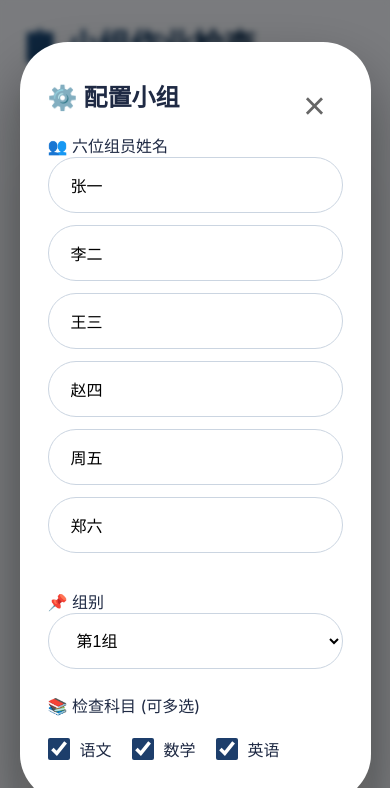
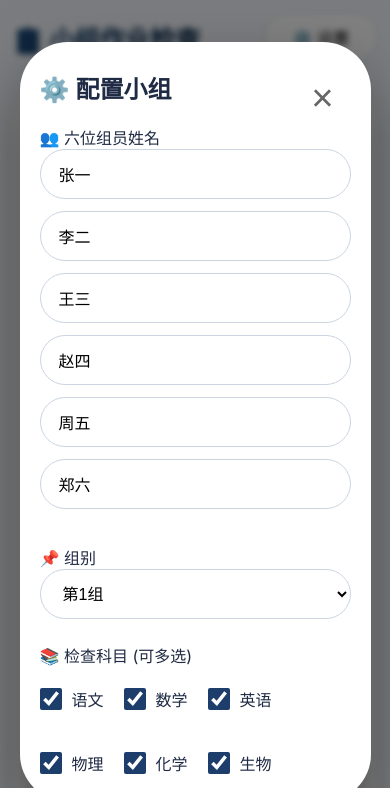
Before and after one commit to Wjhtkj/homework, a plain HTML site: page index.html in a window 390 px wide. Shown: the top 788 px of the page. Drawn offline with Linux system fonts and the light colour scheme.

Commit message:
Update index.html

```diff
--- a/index.html
+++ b/index.html
@@ -516,6 +516,95 @@
         body.dark .close-icon:active {
             color: #fff;
         }
+
+        /* ---------- 小屏幕优化 (≤480px) ---------- */
+        @media (max-width: 480px) {
+            body {
+                padding: 12px;
+            }
+            h1 {
+                font-size: 1.6rem;
+            }
+            .card {
+                padding: 18px 12px;
+            }
+            .subject-row {
+                padding: 6px 0 6px 4px;
+                margin-bottom: 18px;
+            }
+            .subject-header {
+                flex-wrap: wrap;
+                gap: 6px;
+            }
+            .subject-name {
+                min-width: auto;
+                font-size: 1rem;
+            }
+            .subject-checkbox+label {
+                padding: 6px 12px 6px 10px;
+                font-size: 0.85rem;
+                min-height: 40px;
+            }
+            .dimensions {
+                flex-direction: column;
+                gap: 10px;
+                margin-left: 0;
+            }
+            .dimension-group {
+                width: 100%;
+                justify-content: space-between;
+            }
+            .dimension-label {
+                min-width: 40px;
+                font-size: 0.75rem;
+            }
+            .option-group {
+                flex: 1;
+                justify-content: space-around;
+            }
+            .option-btn {
+                padding: 6px 10px;
+                font-size: 0.8rem;
+                min-height: 38px;
+                min-width: 38px;
+            }
+            .action-buttons {
+                gap: 12px;
+            }
+            .primary-btn, .secondary-btn {
+                padding: 12px 24px;
+                font-size: 1rem;
+                min-width: 140px;
+                min-height: 48px;
+            }
+            .report-box {
+                padding: 14px;
+            }
+            textarea {
+                padding: 16px 18px;
+                font-size: 0.9rem;
+            }
+            .footer {
+                margin-top: 40px;
+                font-size: 0.9rem;
+            }
+            .modal-content {
+                padding: 28px 20px;
+            }
+            .member-row input {
+                padding: 14px 18px;
+                min-height: 50px;
+            }
+            .group-select {
+                padding: 14px 18px;
+                min-height: 50px;
+            }
+            .save-btn {
+                padding: 16px;
+                font-size: 1.1rem;
+                min-height: 56px;
+            }
+        }
     </style>
 </head>
 <body>
@@ -561,7 +650,6 @@
                 <option>第6组</option>
                 <option>第7组</option>
                 <option>第8组</option>
-                <!-- 已移除第9组 -->
             </select>
         </div>
         <div class="input-group">
```
